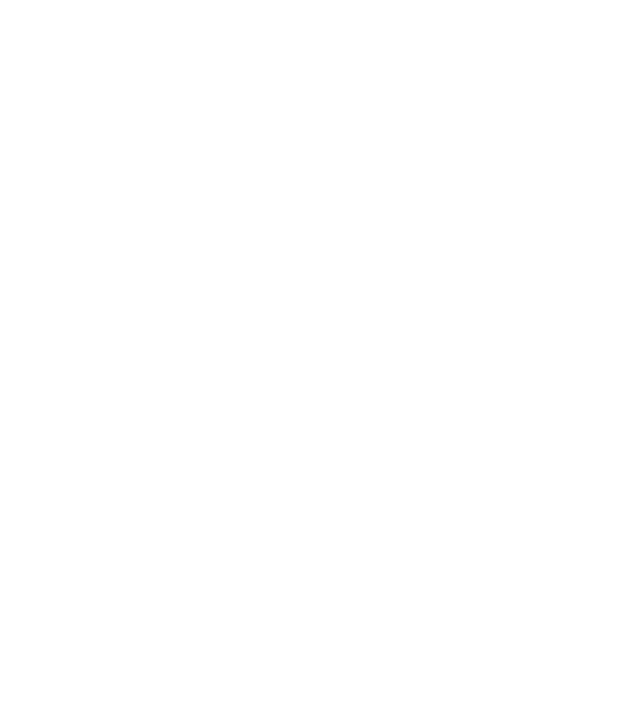
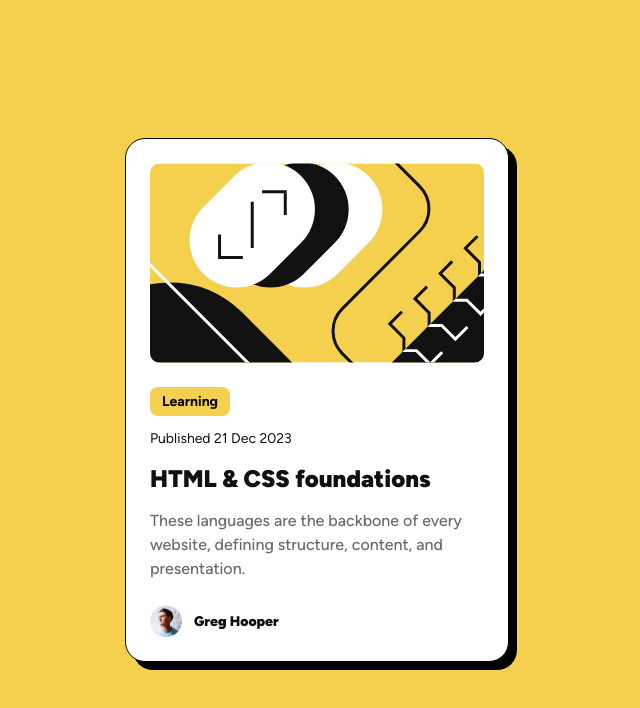
Before and after one commit to angel-retry/blog-preview-card, a plain HTML site: page index.html in a window 1280 px wide. Shown: the whole page, without its empty margins (323-963 px from the left). Drawn offline with Linux system fonts and the light colour scheme.

Commit message:
feat: add index.html style

```diff
--- a/index.html
+++ b/index.html
@@ -14,5 +14,177 @@
 
     <title>Frontend Mentor | Blog preview card</title>
   </head>
-  <body></body>
+
+  <style>
+    @font-face {
+      font-family: "Figtree";
+      src: url("./assets/fonts/Figtree-VariableFont_wght.ttf")
+        format("truetype");
+      font-weight: 100 950; /* 定義字重範圍 */
+    }
+
+    *,
+    *::after,
+    *::before {
+      box-sizing: border-box;
+    }
+
+    p {
+      margin: 0;
+      line-height: 150%;
+    }
+
+    body {
+      margin: 0;
+      background: #f4d04e;
+
+      font-family: "Figtree", sans-serif;
+      line-height: 150%;
+      letter-spacing: 0;
+    }
+
+    .container {
+      max-width: 384px;
+      min-width: 327px;
+
+      background-color: #fff;
+      border: 1px solid black;
+      border-radius: 20px;
+
+      display: flex;
+      flex-direction: column;
+      padding: 24px;
+      gap: 24px;
+
+      position: absolute;
+      top: 50%;
+      left: 50%;
+      transform: translate(-50%, -50%);
+
+      box-shadow: 8px 8px 0px #000000;
+    }
+
+    .image-container {
+      width: 100%;
+      height: 200px;
+      border-radius: 10px;
+
+      overflow: hidden;
+    }
+
+    .image-container img {
+      width: 100%;
+      height: 100%;
+    }
+
+    .content {
+      display: flex;
+      flex-direction: column;
+      gap: 12px;
+    }
+
+    .category {
+      padding: 4px 12px;
+      background: #f4d04e;
+      width: max-content;
+      border-radius: 8px;
+
+      font-size: 14px;
+      font-weight: bold;
+    }
+
+    .date {
+      font-size: 14px;
+      font-weight: normal;
+      color: #111111;
+    }
+
+    .title {
+      font-size: 24px;
+
+      font-weight: 900;
+      color: #111111;
+    }
+
+    .info {
+      font-size: 16px;
+
+      color: #6b6b6b;
+      font-weight: 500;
+    }
+
+    .author {
+      display: flex;
+      align-items: center;
+      gap: 12px;
+    }
+
+    .author-image {
+      height: 32px;
+      width: 32px;
+      border-radius: 50%;
+    }
+
+    .author-image img {
+      height: 100%;
+      width: 100%;
+    }
+
+    .author {
+      margin: 0;
+
+      font-size: 14px;
+      color: #111111;
+      font-weight: 900;
+    }
+
+    @media screen and (max-width: 660px) {
+      .category {
+        font-size: 12px;
+      }
+
+      .date {
+        font-size: 12px;
+      }
+
+      .title {
+        font-size: 20px;
+      }
+
+      .font {
+        font-size: 14px;
+      }
+
+      .image-container img {
+        object-fit: cover;
+      }
+    }
+  </style>
+  <body>
+    <div class="container">
+      <div class="image-container">
+        <img
+          src="./assets/images/illustration-article.svg"
+          alt="illustration-article"
+        />
+      </div>
+
+      <div class="content">
+        <p class="category">Learning</p>
+        <p class="date">Published 21 Dec 2023</p>
+        <p class="title">HTML & CSS foundations</p>
+        <p class="info">
+          These languages are the backbone of every website, defining structure,
+          content, and presentation.
+        </p>
+      </div>
+
+      <div class="author">
+        <div class="author-image">
+          <img src="./assets/images/image-avatar.webp" alt="image-avatar" />
+        </div>
+        <p>Greg Hooper</p>
+      </div>
+    </div>
+  </body>
 </html>
```
